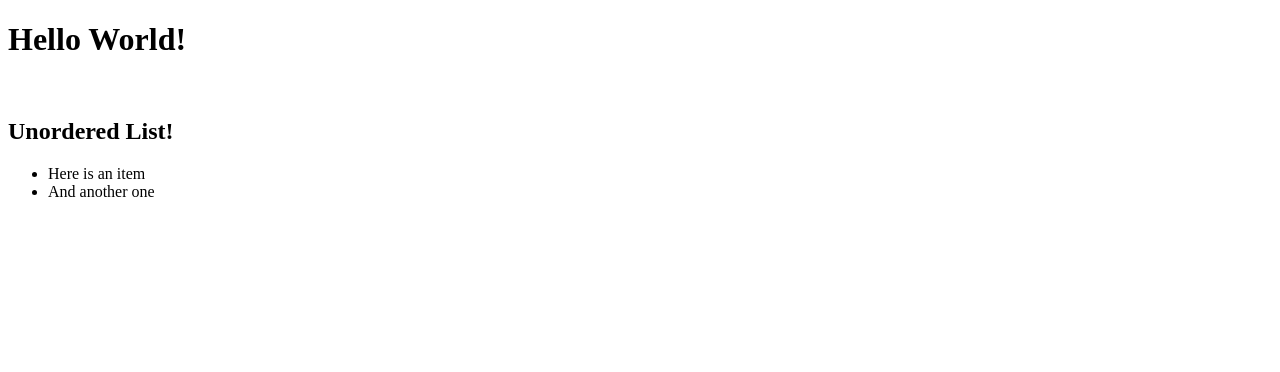
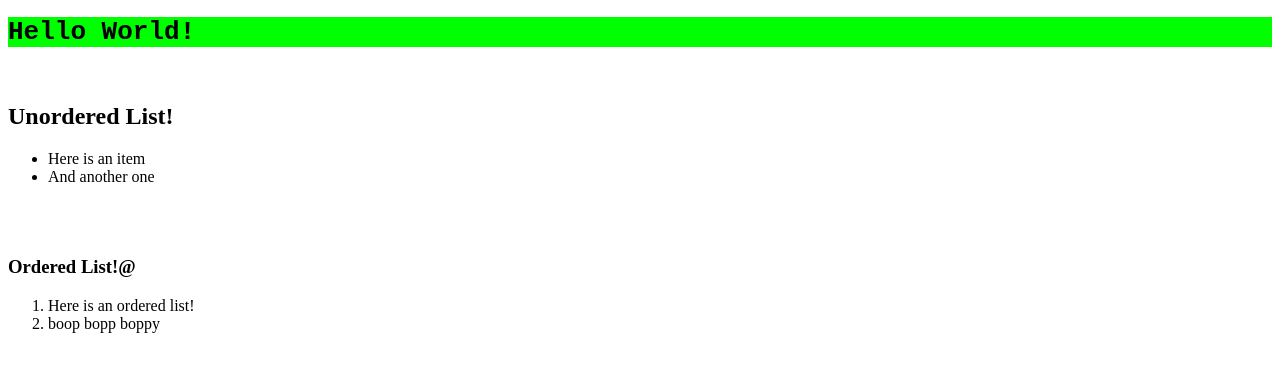
Before and after one commit to taylor-c-williams/LAB02-nametag, a plain HTML site: page index.html in a window 1280 px wide. Drawn offline with Linux system fonts and the light colour scheme.

Commit message:
Added CSS

```diff
--- a/index.html
+++ b/index.html
@@ -4,7 +4,9 @@
     <meta charset="UTF-8">
     <meta http-equiv="X-UA-Compatible" content="IE=edge">
     <meta name="viewport" content="width=device-width, initial-scale=1.0">
-    <title>Document</title>
+    <title>Taylor's Nametag!</title>
+    <link rel="stylesheet" href="styles.css">
+
 </head>
 <body>
     <h1>Hello World!</h1><br>
@@ -13,8 +15,13 @@
     <ul>
         <li>Here is an item</li>
         <li>And another one</li>
-
     </ul>
+    <br><br>
+    <h3>Ordered List!@</h3>
+    <ol>
+        <li>Here is an ordered list!</li>
+        <li>boop bopp boppy</li>
+    </ol>
     </p>
 </body>
 </html>
--- /dev/null
+++ b/styles.css
@@ -0,0 +1,4 @@
+h1 {
+    background-color:lime;
+    font-family: monospace;
+}
```
